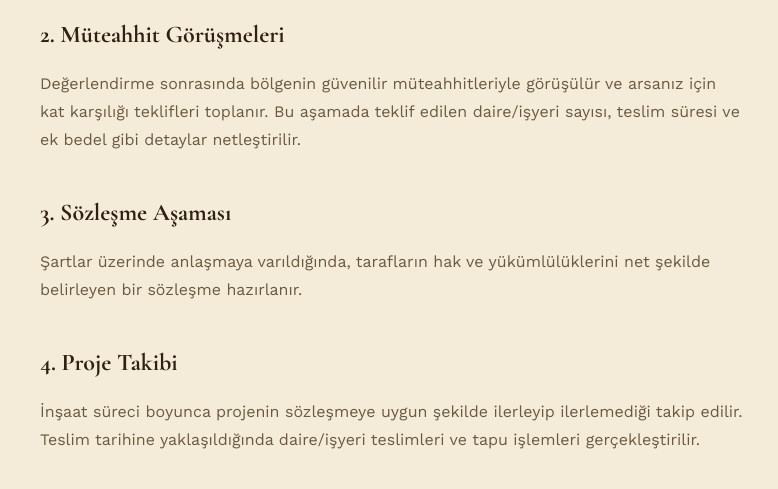
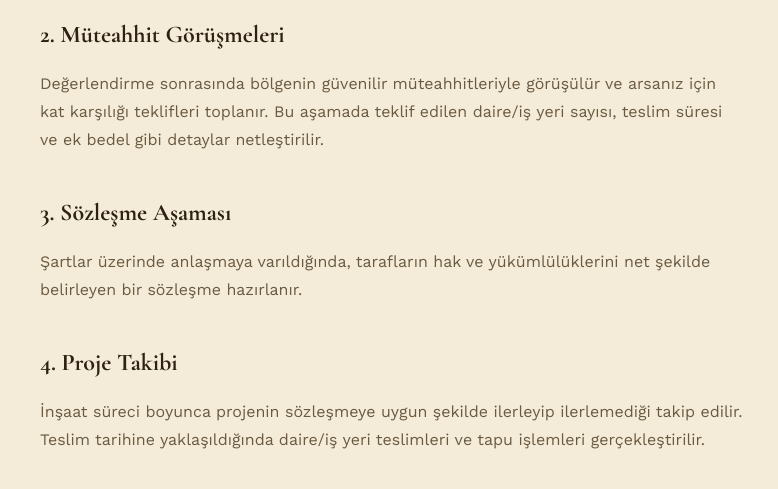
Before and after one commit to y73755-commits/cagayrimenkul, a plain HTML site: page blog-kat-karsiligi-sureci.html in a window 1280 px wide. Shown: the part 808-1297 px from the top of the page, 248-1026 px from the left. Drawn offline with Linux system fonts and the light colour scheme.

Commit message:
Cansu: yazım (zaman aşımı, iş yeri, doğal gaz), kullanım koşulları sayfa açıklaması
Co-Authored-By: Claude Opus 5.5 <noreply@anthropic.com>
Claude-Session: https://claude.ai/code/session_0148qFrLV7V3hmvW3L4ByMrU

```diff
--- a/blog-kat-karsiligi-sureci.html
+++ b/blog-kat-karsiligi-sureci.html
@@ -106,13 +106,13 @@
       <p>Öncelikle arsanızın imar durumu, metrekaresi ve konumu değerlendirilir. Genel olarak 500 m² ve üzeri arsalar kat karşılığı projeleri için daha uygun kabul edilir, ancak bölgeye ve imar planına göre bu durum değişebilir.</p>
 
       <h2>2. Müteahhit Görüşmeleri</h2>
-      <p>Değerlendirme sonrasında bölgenin güvenilir müteahhitleriyle görüşülür ve arsanız için kat karşılığı teklifleri toplanır. Bu aşamada teklif edilen daire/işyeri sayısı, teslim süresi ve ek bedel gibi detaylar netleştirilir.</p>
+      <p>Değerlendirme sonrasında bölgenin güvenilir müteahhitleriyle görüşülür ve arsanız için kat karşılığı teklifleri toplanır. Bu aşamada teklif edilen daire/iş yeri sayısı, teslim süresi ve ek bedel gibi detaylar netleştirilir.</p>
 
       <h2>3. Sözleşme Aşaması</h2>
       <p>Şartlar üzerinde anlaşmaya varıldığında, tarafların hak ve yükümlülüklerini net şekilde belirleyen bir sözleşme hazırlanır.</p>
 
       <h2>4. Proje Takibi</h2>
-      <p>İnşaat süreci boyunca projenin sözleşmeye uygun şekilde ilerleyip ilerlemediği takip edilir. Teslim tarihine yaklaşıldığında daire/işyeri teslimleri ve tapu işlemleri gerçekleştirilir.</p>
+      <p>İnşaat süreci boyunca projenin sözleşmeye uygun şekilde ilerleyip ilerlemediği takip edilir. Teslim tarihine yaklaşıldığında daire/iş yeri teslimleri ve tapu işlemleri gerçekleştirilir.</p>
 
       <h2>Sonuç</h2>
       <p>Kat karşılığı, doğru planlama ve güvenilir bir iş ortağıyla arsanızın değerini artırmanın etkili bir yoludur. Sürecin her adımında yanınızda olacak bir danışmanla çalışmak, olası riskleri en aza indirir.</p>
```
Also changed, not shown: ilan-detay-sablonu.html (+1 -1 lines), kullanim-kosullari.html (+3 -3 lines), kvkk.html (+1 -1 lines).
